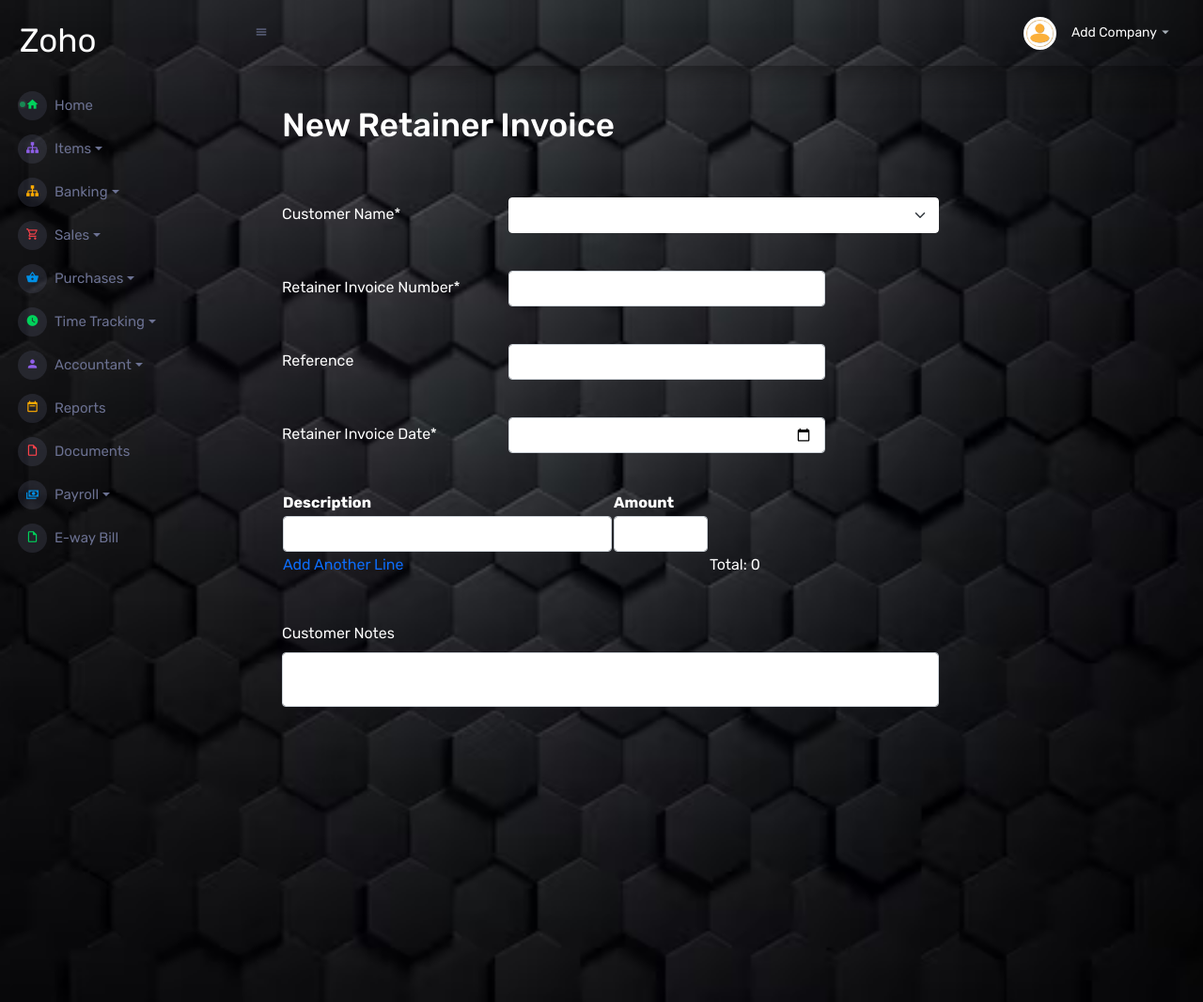
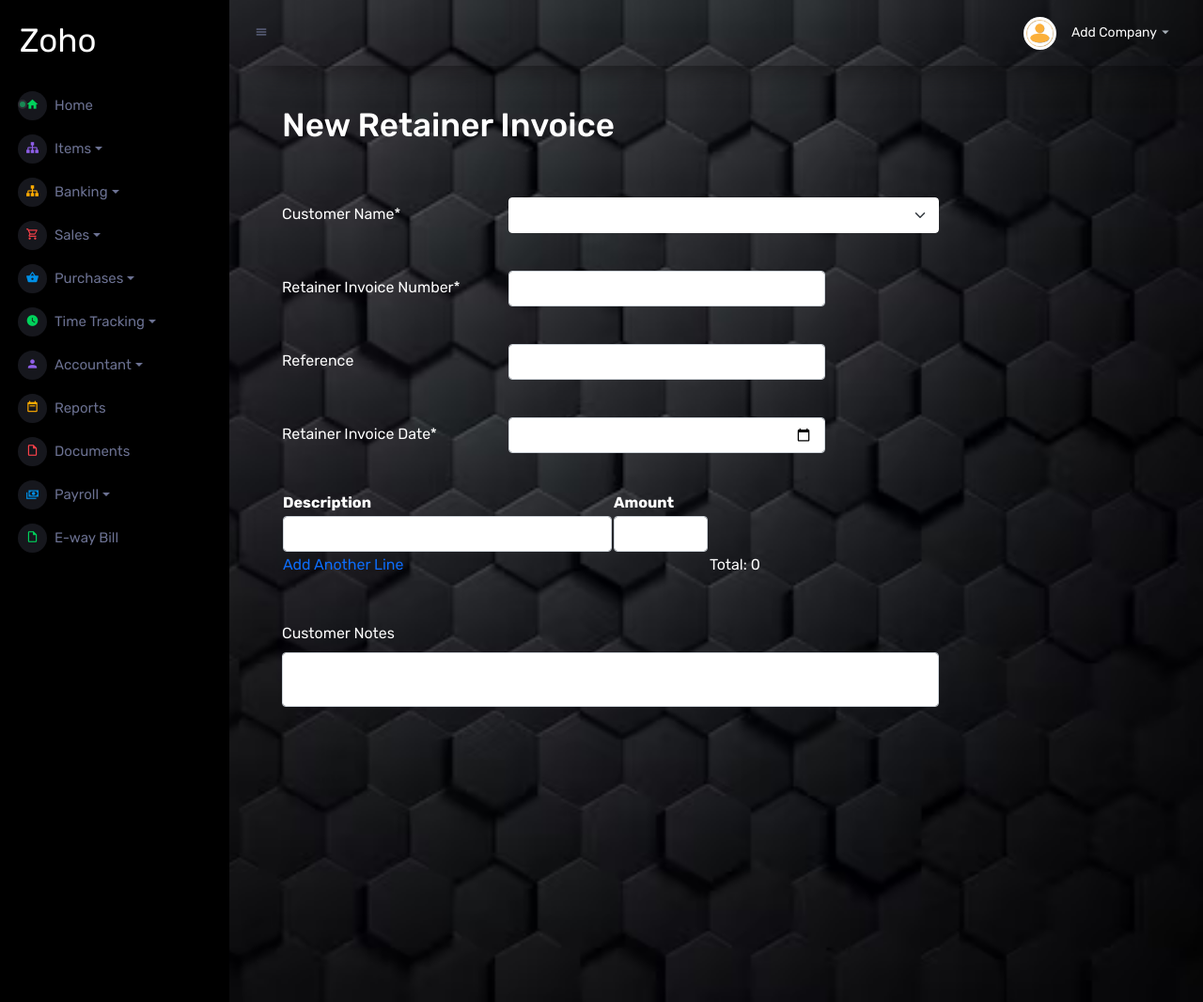
Before and after one commit to noelfrancis12/zohoproj2, a Django app: page /add_invoice/ in a window 1280 px wide. Shown: the whole page at 94% size. Run offline with Django 4.2, Linux system fonts and the light colour scheme; the visitor is signed in with stand-in values (Sample User, id 1); data that the repository does not hold is empty; some libraries are stand-ins or nearby versions.

Commit message:
sixth commit

```diff
--- a/zohoapp/templates/base.html
+++ b/zohoapp/templates/base.html
@@ -349,7 +349,7 @@
   <div class="container-scroller">
 
     <!-- partial:partials/_sidebar.html -->
-    <nav class="sidebar sidebar-offcanvas" id="sidebar">
+    <nav class="sidebar sidebar-offcanvas" id="sidebar" style="background-color: black; overflow-y: auto;">
       <div class="sidebar-brand-wrapper d-none d-lg-flex align-items-center justify-content-center fixed-top" style="background-color: transparent;">
         <a class="sidebar-brand brand-logo text-light text-decoration-none">
           <p style="color: white; font-size: 35px;margin-top: 3vh;">Zoho </p>
```
